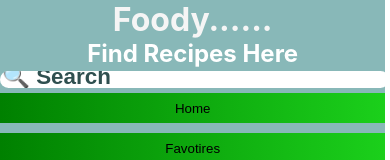
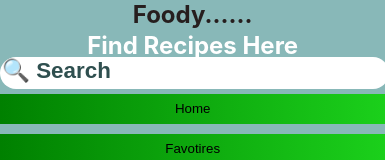
Before and after one commit to CheemaMahesh/Resipe-Search-Application, a React (Create React App) app: page / in a window 390 px wide. Shown: the top 160 px of the page. Built offline with nearby package versions, Linux system fonts and the light colour scheme; no server answers.

Commit message:
Filan Update

```diff
--- a/src/Components/styling/Nav.module.css
+++ b/src/Components/styling/Nav.module.css
@@ -103,13 +103,14 @@
   /* Responsive Styling for Mobile View (max-width: 600px) */
 @media screen and (max-width: 600px) {
   .Nav {
-    height: auto; /* Adjusted height for responsiveness */
+    height: 20vh; /* Adjusted height for responsiveness */
     flex-direction: column; /* Stack items vertically on mobile */
   }
 
   .title {
-    font-size: 2rem; /* Adjusted font size for mobile view */
+    font-size: 1.5rem; /* Adjusted font size for mobile view */
     width: auto; /* Adjusted width for mobile view */
+    color: rgb(38, 30, 30);
   }
 
   .fff {
@@ -118,6 +119,9 @@
 
   .searchBar {
     width: 100%; /* Full width for mobile view */
+    display: flex;
+    flex-direction: column;
+    justify-content: space-around;
   }
 
   .inputWrap {
```
